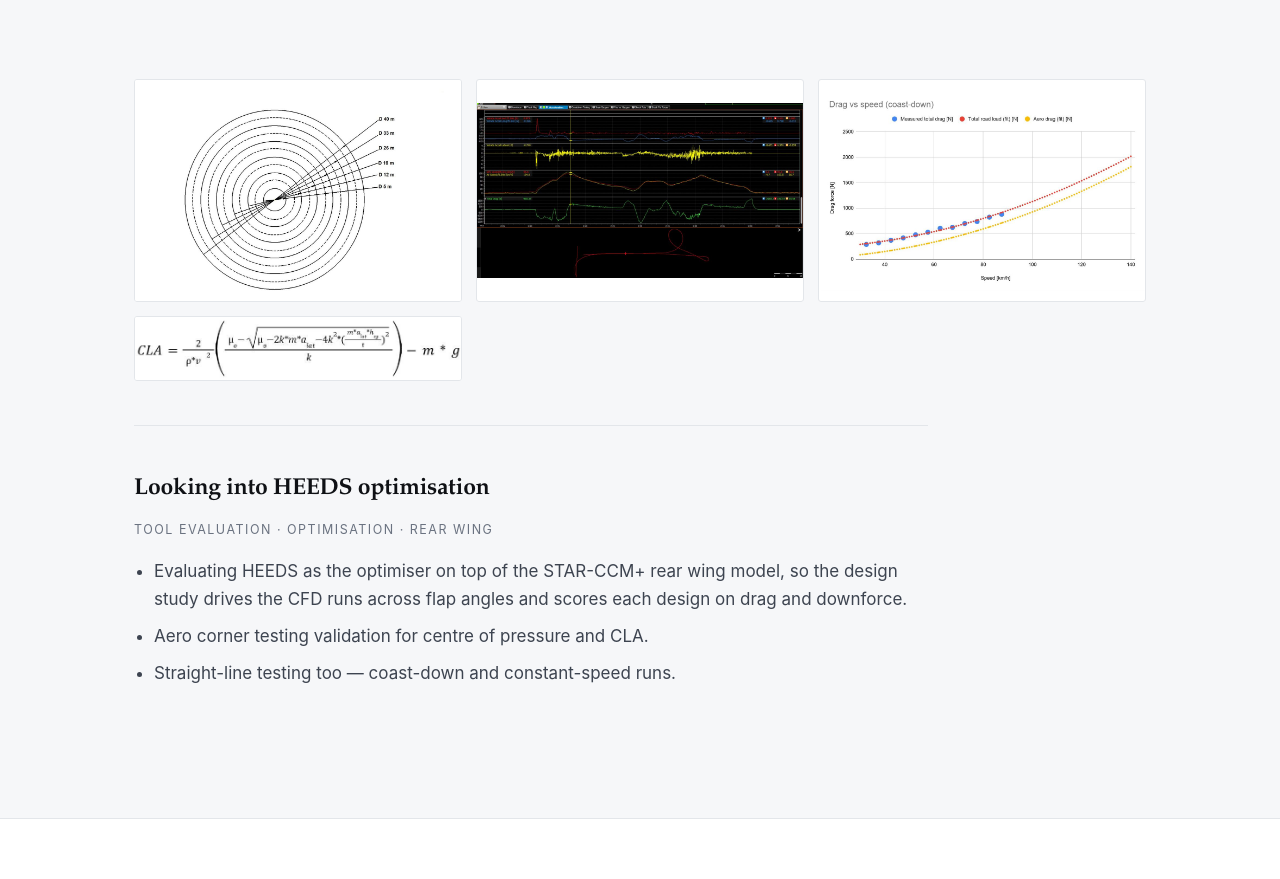
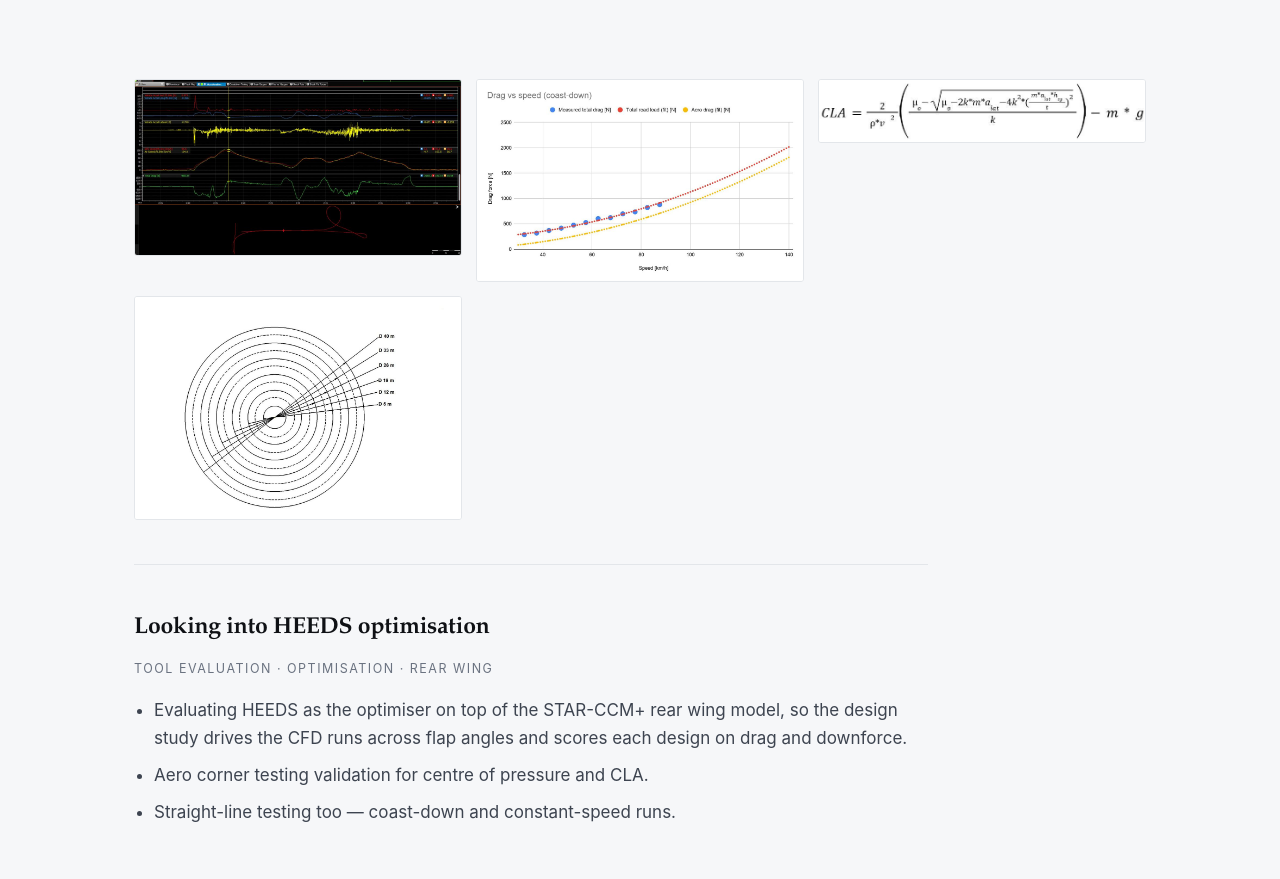
Before and after one commit to kevtopete/portfolio, a plain HTML site: page index.html in a window 1280 px wide. Shown: the part 4780-5659 px from the top of the page. Drawn offline with Linux system fonts and the light colour scheme.

Commit message:
Order the testing evidence and stop the tiles stretching

```diff
--- a/index.html
+++ b/index.html
@@ -86,7 +86,7 @@
   .project figure img{border-radius:3px;border:1px solid var(--line);background:#fff}
   .project-wide{grid-template-columns:1fr}
   .project-wide .txt{max-width:74ch}
-  .test-gallery{display:grid;grid-template-columns:repeat(2,1fr);gap:14px;margin-top:26px}
+  .test-gallery{display:grid;grid-template-columns:repeat(2,1fr);gap:14px;margin-top:26px;align-items:start}
   .test-gallery .shot img{aspect-ratio:auto;object-fit:contain}
 
   .split{display:grid;grid-template-columns:1.1fr .9fr;gap:56px;align-items:start}
@@ -305,10 +305,10 @@
           </ul>
         </div>
         <div class="gallery test-gallery">
-          <button class="shot" data-cap="Skid pad geometry - radii from 5 to 40 m"><img src="assets/rd-15.jpg" alt="Skid pad geometry diagram with radii from 5 to 40 metres" width="1200" height="770"></button>
           <button class="shot" data-cap="Logged run in MoTeC i2 - accelerations, airspeed vs. GPS speed, total drag, track map"><img src="assets/rd-17.jpg?v=2" alt="MoTeC i2 logged run: acceleration, airspeed and total drag channels" width="1200" height="646"></button>
-          <button class="shot" data-cap="Coast-down - measured drag against speed"><img src="assets/rd-16.jpg" alt="Coast-down drag versus speed plot" width="1200" height="769"></button>
-          <button class="shot" data-cap="CLA derived from steady-state cornering"><img src="assets/rd-19.jpg" alt="CLA equation from steady-state cornering" width="1200" height="262"></button>
+          <button class="shot" data-cap="Coast-down - measured drag against speed"><img src="assets/rd-16.jpg" alt="Coast-down drag versus speed plot" width="1200" height="743"></button>
+          <button class="shot" data-cap="CLA derived from steady-state cornering"><img src="assets/rd-19.jpg" alt="CLA equation from steady-state cornering" width="739" height="142"></button>
+          <button class="shot" data-cap="Skid pad geometry - radii from 5 to 40 m"><img src="assets/rd-15.jpg" alt="Skid pad geometry diagram with radii from 5 to 40 metres" width="1200" height="815"></button>
         </div>
       </article>
 
```
